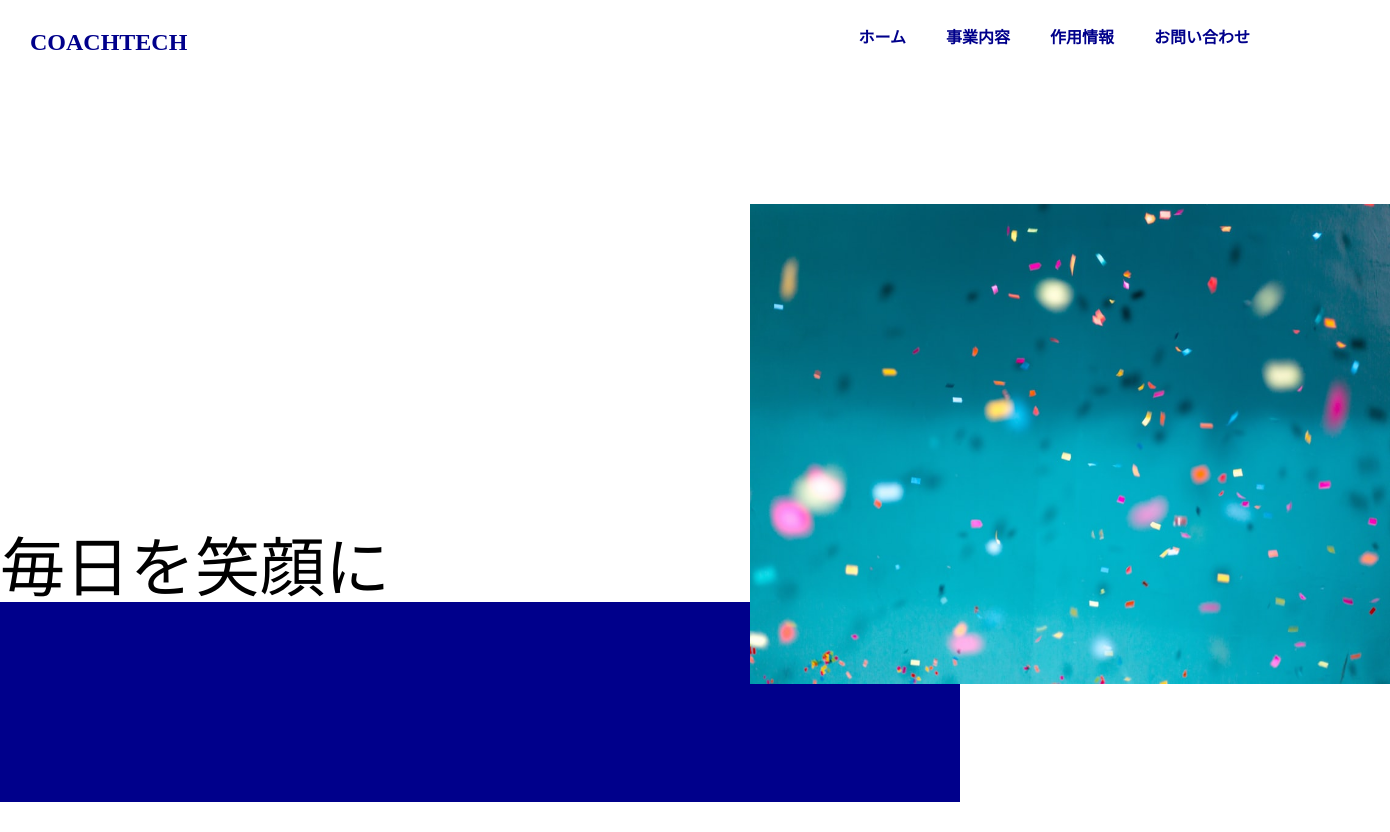
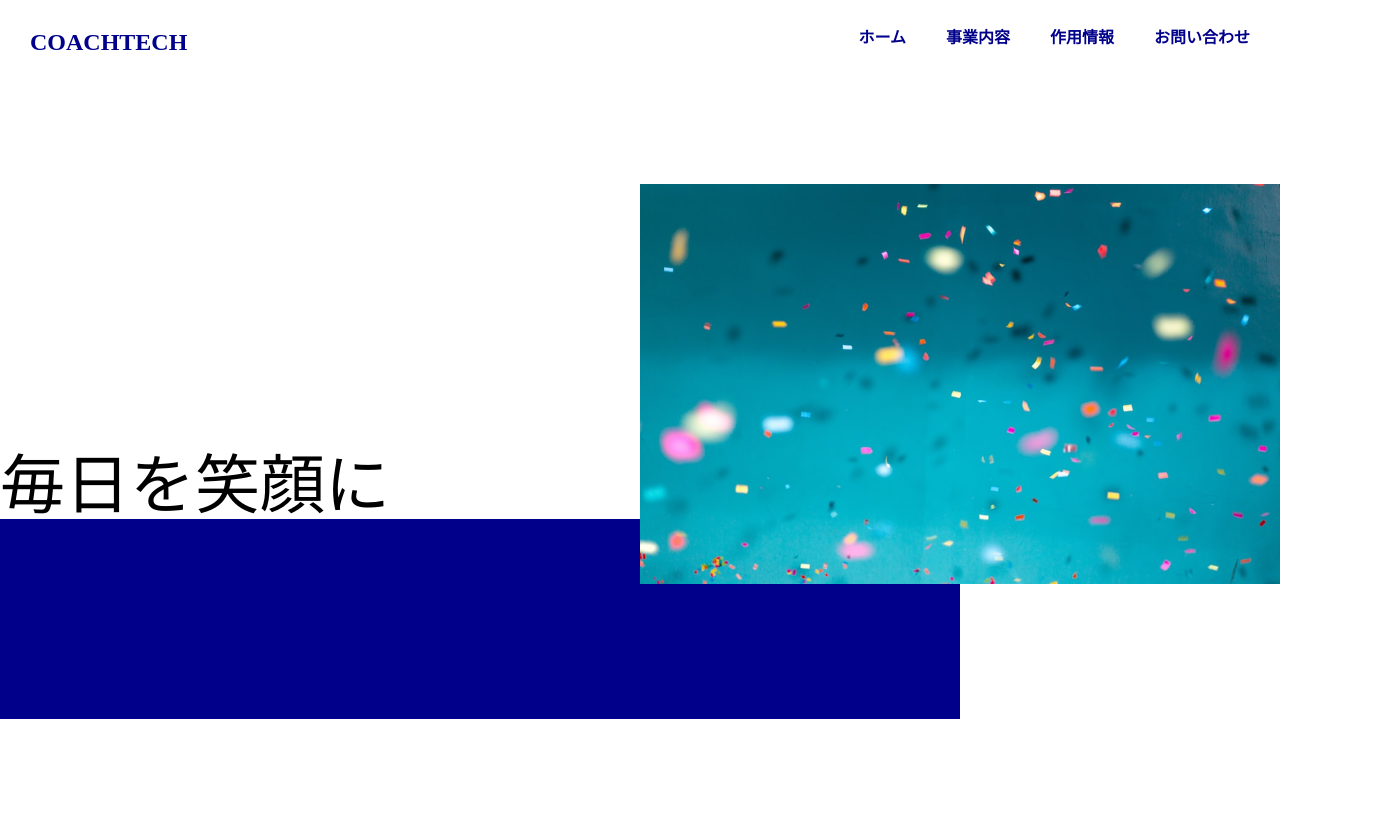
Before and after one commit to nishi0076/css-practice, a plain HTML site: page index.html in a window 1280 px wide. Shown: the whole page, 1390 px wide, since content can reach past the window. After the commit the page ends 800 px from the top, so only its background shows below. Drawn offline with Linux system fonts and the light colour scheme.

Commit message:
first-commit

```diff
--- a/css/style.css
+++ b/css/style.css
@@ -21,7 +21,7 @@ li{
 }
 
 .bg{
-  width: 75vw;
+  width: 75%;
   height: 25vh;
   background-color: darkblue;
   position: relative;
@@ -29,12 +29,16 @@ li{
   z-index: 0;
 }
 
-.ptc{
-  width: 50vw;
-  height: 60vh;
+.img{
+  display: flex;
+  justify-content: flex-end;
+}
+
+img{
+  width: 50%;
+  height: 400px;
   position: relative;
-  top: 120px;
-  left: 750px;
+  top: 100px;
   z-index: 1;
 }
 
@@ -43,3 +47,7 @@ li{
   position: relative;
   bottom: 30px;
 }
+
+body{
+  width: 100%;
+}
--- a/index.html
+++ b/index.html
@@ -19,7 +19,7 @@
     </ul>
   </nav>
     <div class="img">
-    <img class="ptc" src="img/firstview.jpeg" alt="画像">
+     <img src="img/firstview.jpeg" alt="画像">
     </div>
     <p class="text">毎日を笑顔に</p>
     <div class="bg"></div>
```
